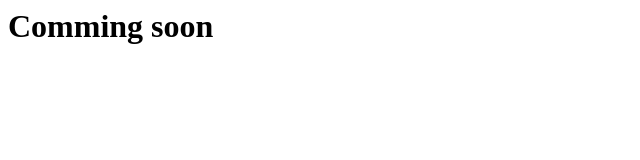
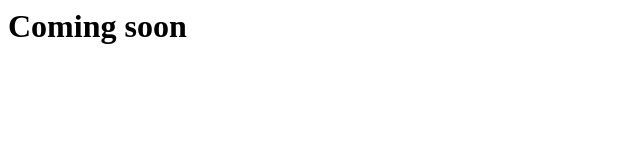
Before and after one commit to rrails/rrails.github.com, a plain HTML site: page index.html in a window 1280 px wide. Shown: the whole page, without its empty margins (0-640 px from the left). Drawn offline with Linux system fonts and the light colour scheme.

Commit message:
Fixed spelling error

```diff
--- a/index.html
+++ b/index.html
@@ -1,3 +1,3 @@
 <h1>
-	Comming soon
+	Coming soon
 </h1>
```
